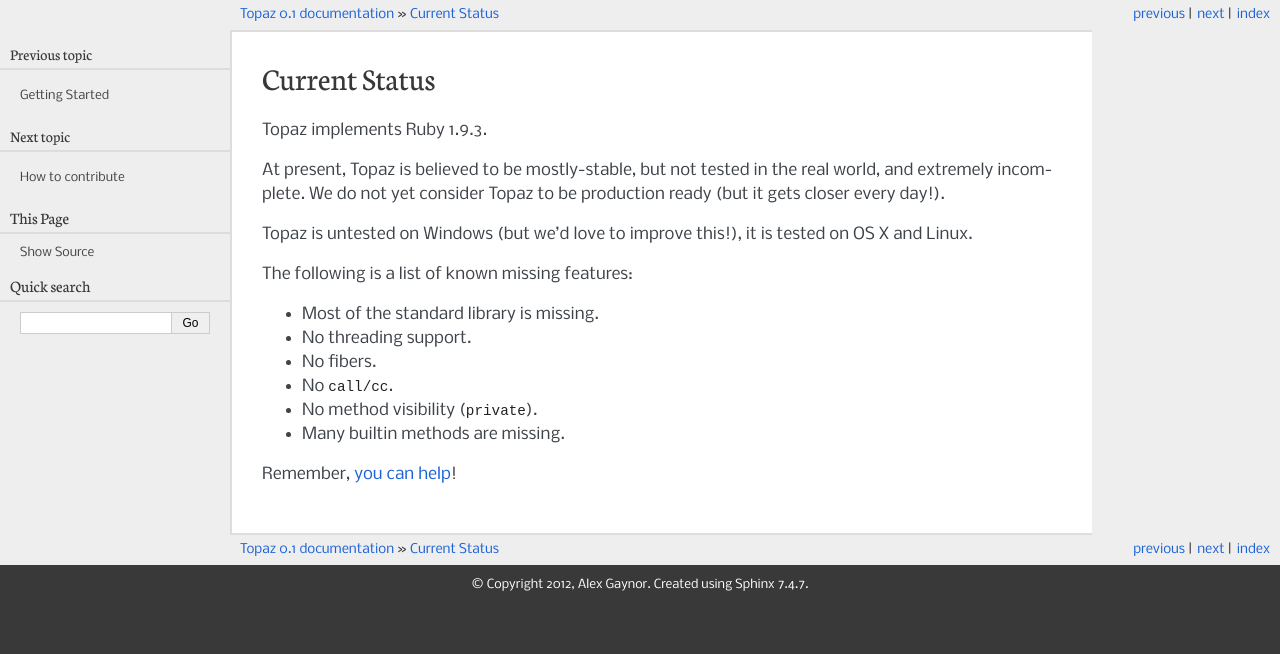
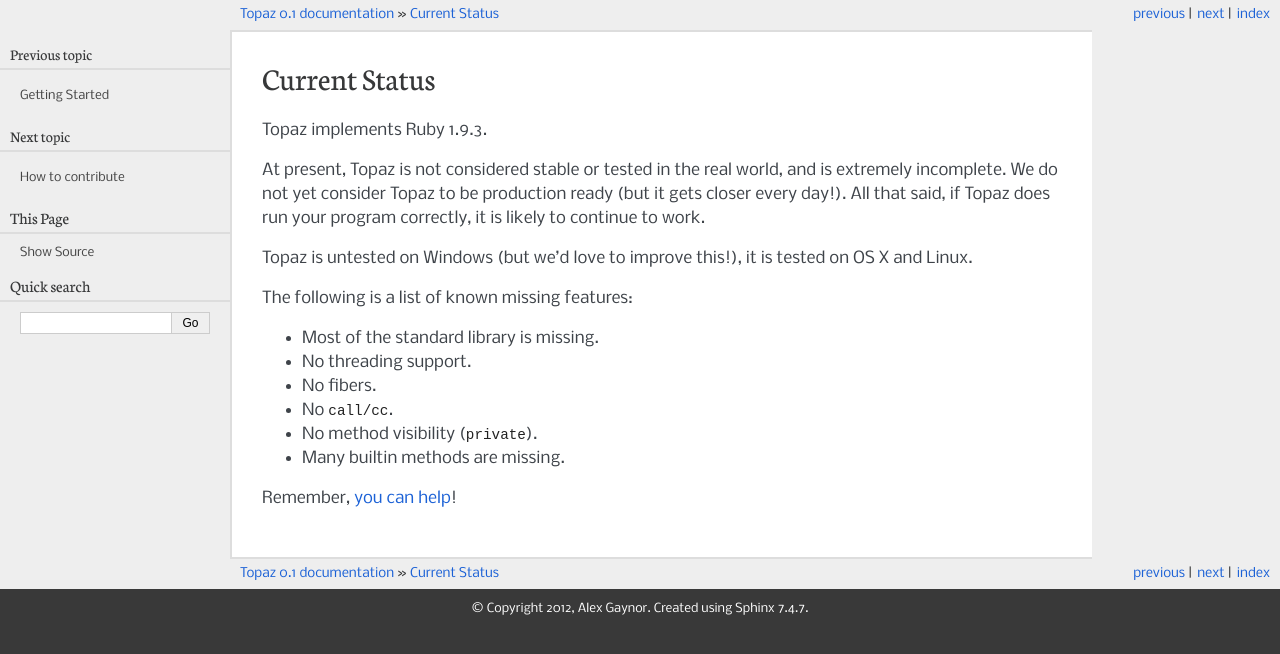
Before and after one commit to topazproject/topaz, a Sphinx documentation site: the page built from docs/current-status.rst, in a window 1280 px wide. Shown: the top 654 px of the page. Built offline with Sphinx 7.4.7, drawn with Linux system fonts in a browser that asks for light colours.

Commit message:
reword this paragraph

```diff
--- a/docs/current-status.rst
+++ b/docs/current-status.rst
@@ -3,9 +3,10 @@
 
 Topaz implements Ruby 1.9.3.
 
-At present, Topaz is believed to be mostly-stable, but not tested in the real
-world, and extremely incomplete. We do not yet consider Topaz to be production
-ready (but it gets closer every day!).
+At present, Topaz is not considered stable or tested in the real world, and is
+extremely incomplete. We do not yet consider Topaz to be production ready (but
+it gets closer every day!). All that said, if Topaz does run your program
+correctly, it is likely to continue to work.
 
 Topaz is untested on Windows (but we'd love to improve this!), it is tested on
 OS X and Linux.
```
